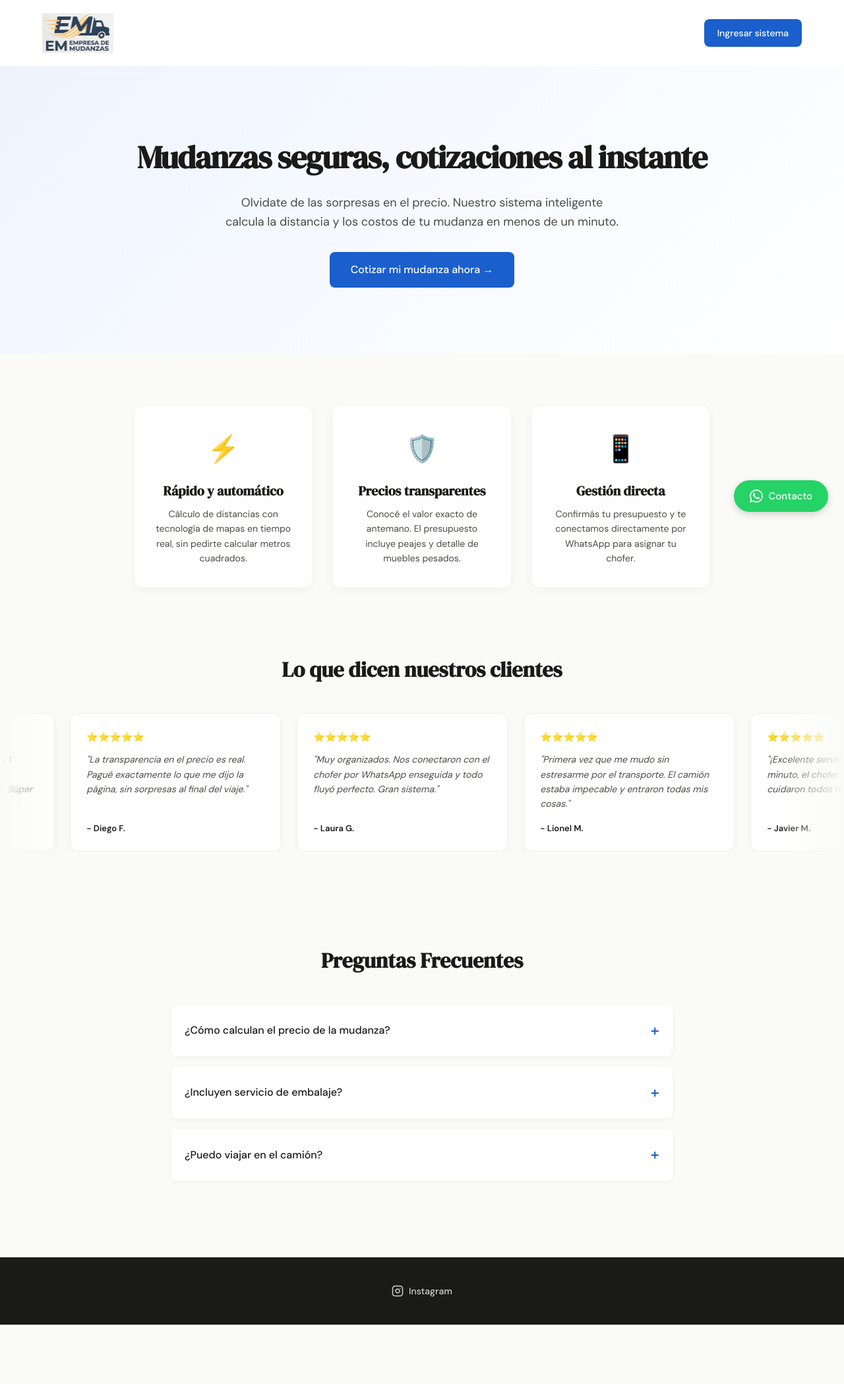
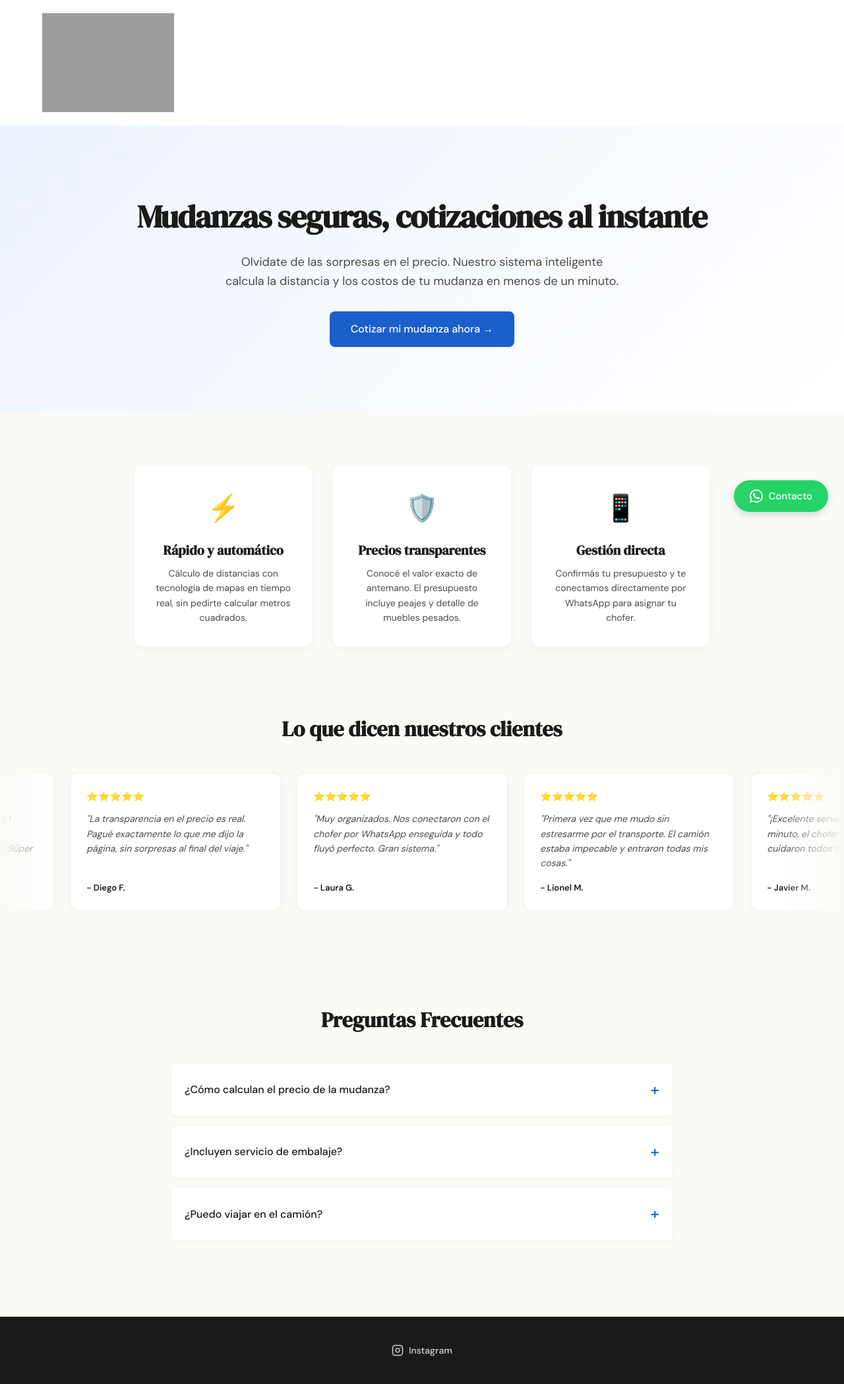
Before and after one commit to DamianLarrascq/gestion_mudanzas, a Django app: template public/templates/public/landing.html in a window 1280 px wide. Shown: the whole page at 66% size. Before the commit the page ends 2008 px from the top, so only its background shows below. Run offline with Django 5.2, Linux system fonts and the light colour scheme; the template is opened without the code that fills it, so the values that code supplies are empty; parts of the project's set-up code (start-up, migrations or seed data) failed here and were passed over; grey boxes are pictures that could not be loaded.

Commit message:
Update landing.html

```diff
--- a/public/templates/public/landing.html
+++ b/public/templates/public/landing.html
@@ -100,15 +100,14 @@
 
   <nav class="navbar">
     <a href="#" class="logo">
-      <img src="logo.png" alt="EM Empresa de Mudanzas" style="height: 60px; width: auto;">
+      <img src="logo.jpg" alt="EM Empresa de Mudanzas" style="height: 150px; width: auto;">
     </a>
-    <a href="administradores.html" class="btn btn-primary" style="padding: 10px 20px; font-size: 14px;">Ingresar sistema</a>
   </nav>
 
   <header class="hero">
     <h1>Mudanzas seguras, cotizaciones al instante</h1>
     <p>Olvidate de las sorpresas en el precio. Nuestro sistema inteligente calcula la distancia y los costos de tu mudanza en menos de un minuto.</p>
-    <a href="formularioversiónfinal.html" class="btn btn-primary">Cotizar mi mudanza ahora →</a>
+    <a href="formularioversionfinal.html" class="btn btn-primary">Cotizar mi mudanza ahora →</a>
   </header>
 
   <section class="features">
```
